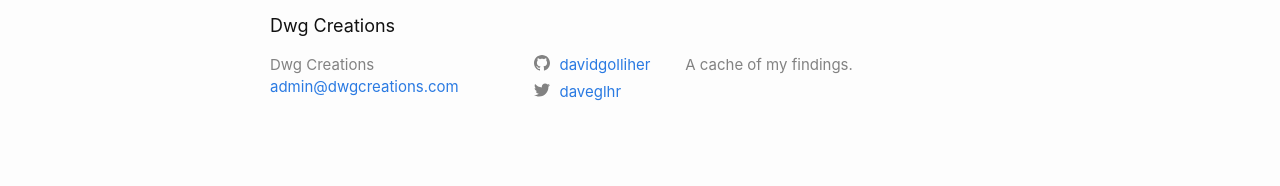
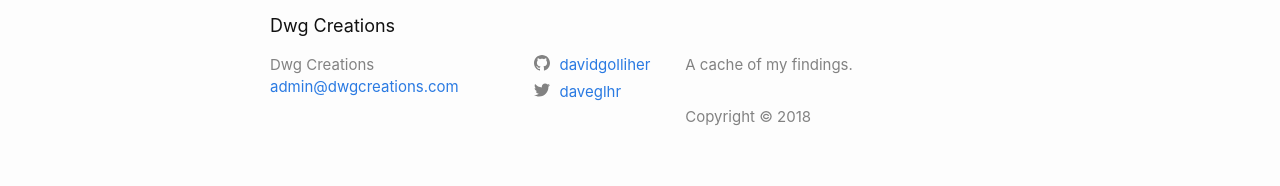
Before and after one commit to dwgcreations/dwgcreations.github.io, a Jekyll site: the page blog/it/backup/images/2018/07/17/backing-up-windows-10.html, which Jekyll copies as it is, in a window 1280 px wide. Shown: the part 1539-1725 px from the top of the page. Built offline with Jekyll 4.4.1, drawn with Linux system fonts in a browser that asks for light colours; before the commit the page ends 1703 px from its top, so only the background shows below that.

Commit message:
Copyright div

```diff
--- a/blog/index.html
+++ b/blog/index.html
@@ -73,6 +73,7 @@
 
       <div class="footer-col footer-col-3">
         <p>A cache of my findings.</p>
+		<p>Copyright © 2018 </p>
       </div>
     </div>
 
--- a/blog/it/backup/images/2018/07/17/backing-up-windows-10.html
+++ b/blog/it/backup/images/2018/07/17/backing-up-windows-10.html
@@ -98,6 +98,9 @@ I put the hard drive in the laptop and it booted up fine, and proceeded to autom
       <div class="footer-col footer-col-3">
         <p>A cache of my findings.</p>
       </div>
+	  <div class="footer-col footer-col-4">
+	  <p>Copyright © 2018 </p>
+	  </div>
     </div>
 
   </div>
--- a/blog/it/cmd/networking/2018/07/17/working-with-RDP-in-2018.html
+++ b/blog/it/cmd/networking/2018/07/17/working-with-RDP-in-2018.html
@@ -108,6 +108,9 @@ Another hugely popular protocol known as VNC, has many different applications (T
       <div class="footer-col footer-col-3">
         <p>A cache of my findings.</p>
       </div>
+	  <div class="footer-col footer-col-4">
+	  <p>Copyright © 2018 </p>
+	  </div>
     </div>
 
   </div>
--- a/blog/it/laptop/battery/mobile/ios/android/2018/07/17/maximizing-laptop-mobile-battery.html
+++ b/blog/it/laptop/battery/mobile/ios/android/2018/07/17/maximizing-laptop-mobile-battery.html
@@ -100,6 +100,9 @@ Some laptops vary and will have this option tucked away within the BIOS. Others
       <div class="footer-col footer-col-3">
         <p>A cache of my findings.</p>
       </div>
+	  <div class="footer-col footer-col-4">
+	  <p>Copyright © 2018 </p>
+	  </div>
     </div>
 
   </div>
```
